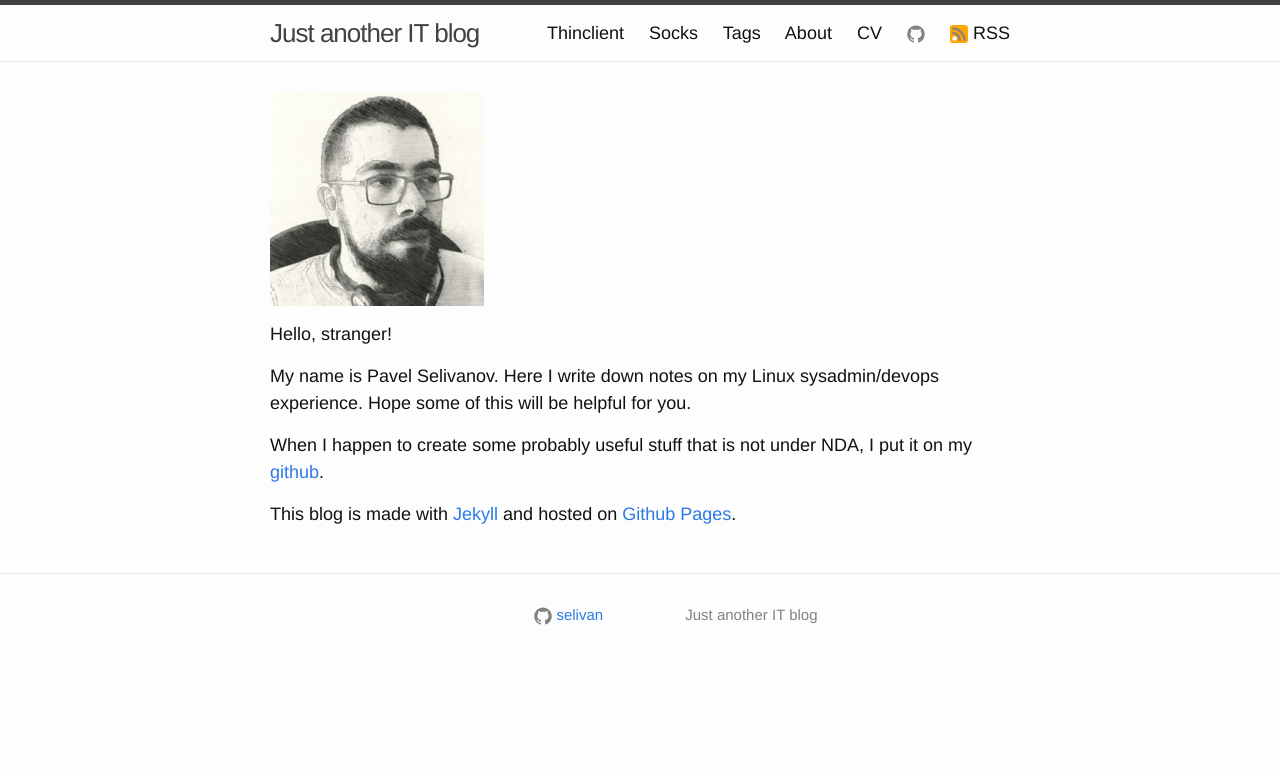
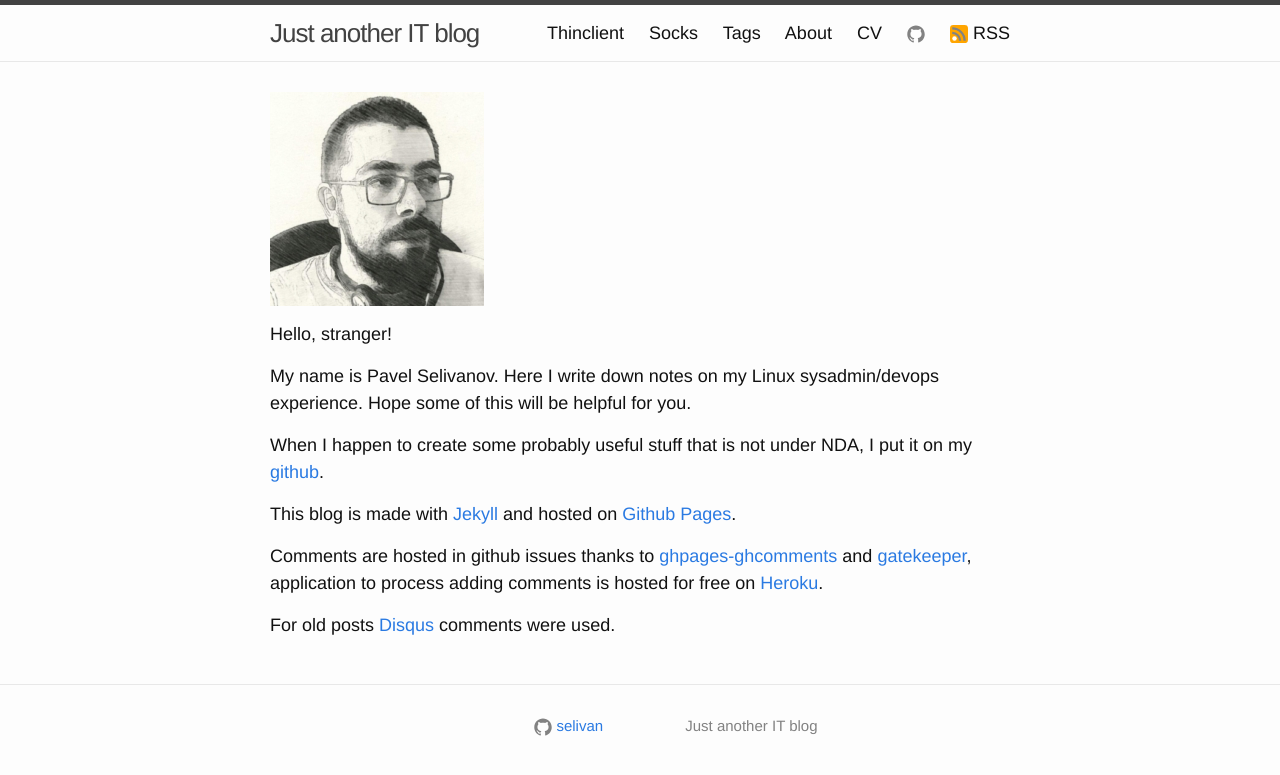
Before and after one commit to selivan/selivan.github.io, a Jekyll site: the page built from about/index.md, in a window 1280 px wide. Shown: the top 775 px of the page. Built offline with Jekyll 4.4.1, drawn with Linux system fonts in a browser that asks for light colours.

Commit message:
Update /about/

```diff
--- a/_layouts/post.html
+++ b/_layouts/post.html
@@ -73,7 +73,6 @@ layout: default
       Comments <a href="https://disqus.com/?ref_noscript" rel="nofollow">powered by Disqus</a> are not loaded because you disabled JavaScript or block it with extenshions like Ghostery and Disconnect.me
   </noscript>
 
-  </div>
 {% else %}
 
 {% comment %}See https://shopify.github.io/liquid/filters/prepend/{% endcomment %}
@@ -81,5 +80,6 @@ layout: default
 {% include gpgc_comments.html post_title=page.title %}
 
 {% endif %}
+  </div>
 
 </article>
--- a/about/index.md
+++ b/about/index.md
@@ -10,3 +10,7 @@ My name is Pavel Selivanov. Here I write down notes on my Linux sysadmin/devops
 When I happen to create some probably useful stuff that is not under NDA, I put it on my [github](https://github.com/selivan).
 
 This blog is made with [Jekyll](https://jekyllrb.com/) and hosted on [Github Pages](https://pages.github.com/).
+
+Comments are hosted in github issues thanks to [ghpages-ghcomments](http://downtothewire.io/ghpages-ghcomments/) and [gatekeeper](https://github.com/prose/gatekeeper), application to process adding comments is hosted for free on [Heroku](https://www.heroku.com/).
+
+For old posts [Disqus](https://disqus.com/) comments were used.
```
